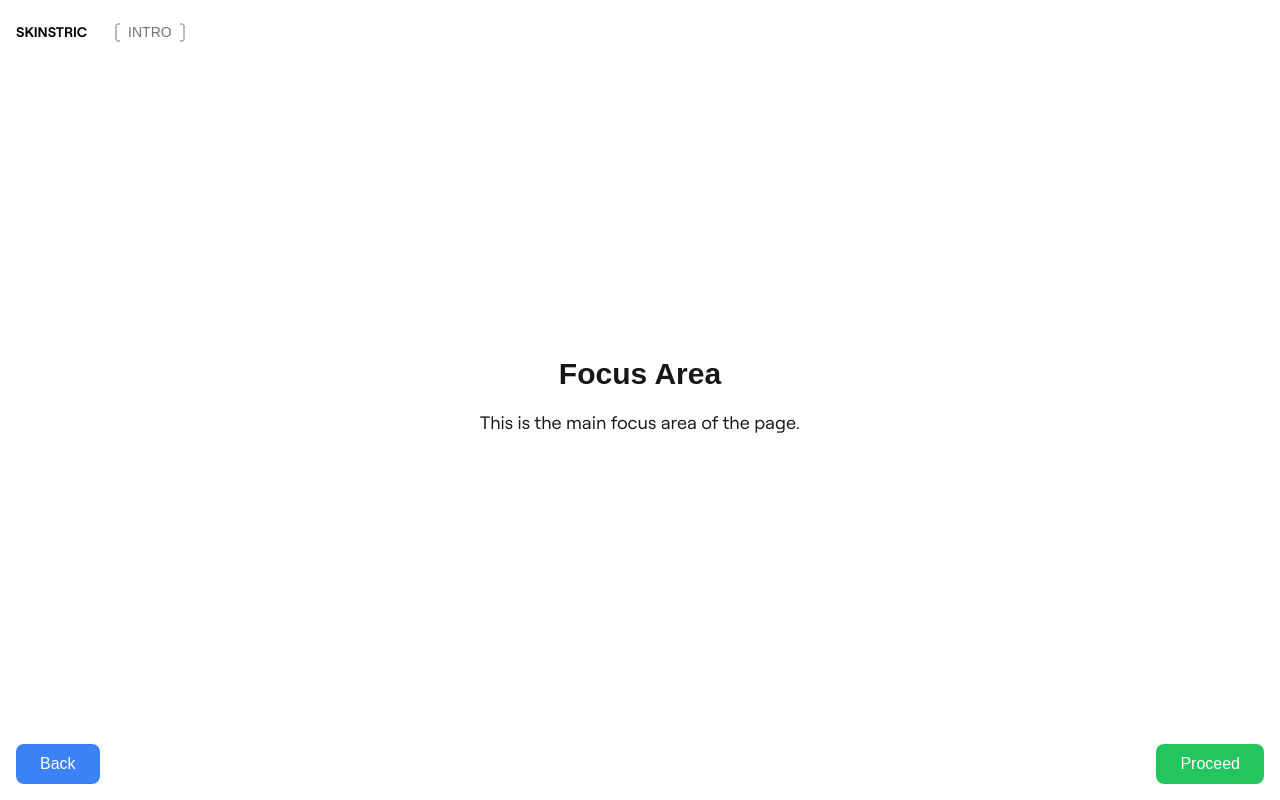
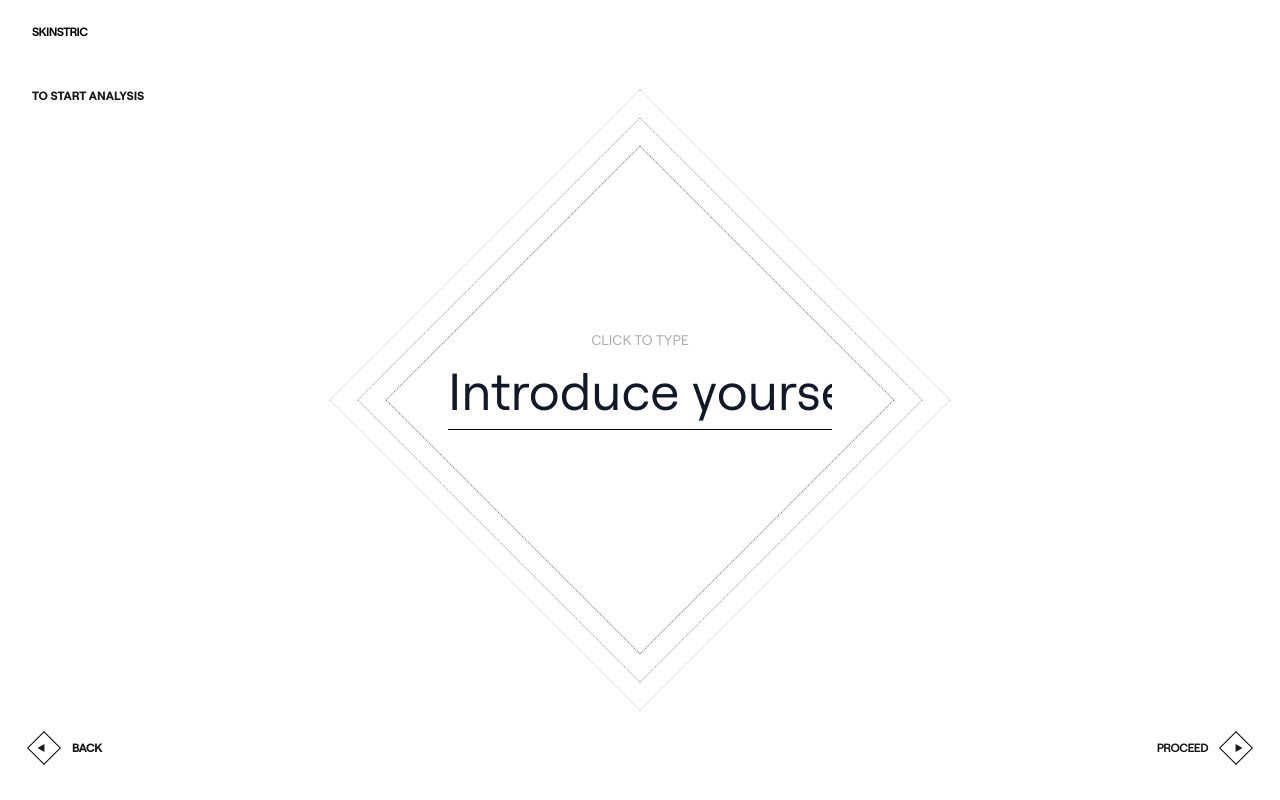
Before and after one commit to joseph8778/skinstric_jt, a Next.js app: page / in a window 1280 px wide. Built offline with nearby package versions, Linux system fonts and the light colour scheme.

Commit message:
finished basic styling of page

```diff
--- a/src/app/page.tsx
+++ b/src/app/page.tsx
@@ -1,27 +1,63 @@
 import { NavBar } from "@/components/NavBar";
-
+import Image from "next/image";
+import triangle from '../assets/Polygon.svg'
 
 export default function Home() {
   return (
-    <div className="w-full h-full flex flex-col">
-      {/* Navbar */}
-        <NavBar variant="primary">SKINSTRIC</NavBar>
+    <div className="w-screen h-screen flex flex-col overflow-hidden px-8">
+      <NavBar />
 
+      <main className="flex-grow flex flex-col justify-center items-center relative">
+        <h2 className="font-roobert font-bold absolute top-6 left-0 text-xs">TO START ANALYSIS</h2>
+        <div className="text-center pb-10">
+          <p className="font-roobert text-sm opacity-35">CLICK TO TYPE</p>
+          <input
+            type="text"
+            placeholder="Introduce yourself"
 
-      {/* Main Content */}
-      <main className="main-content flex-grow flex justify-center items-center">
-        <div className="text-center">
-          <h1 className="text-3xl font-semibold">Focus Area</h1>
-          <p className="mt-4 text-lg font-roobert">This is the main focus area of the page.</p>
+            className="
+              placeholder-gray-900
+              bg-transparent
+              border-b-[1px] border-black outline-none font-roobert font-[400]
+              -tracking-[5]
+              w-96 h-20 text-[52px]
+              text-center
+            "
+          />
         </div>
+        <div className="dot-square w-[360px] h-[360px] border border-dotted border-gray-500 absolute -z-10 rotate-45 "></div>
+        <div className="dot-square w-[400px] h-[400px] border border-dotted border-gray-400 absolute -z-10 rotate-45 "></div>
+        <div className="dot-square w-[440px] h-[440px] border border-dotted border-gray-300 absolute -z-10 rotate-45 "></div>
       </main>
 
-      <div className="footer w-full p-4 flex justify-between">
-        <button className="back-button px-6 py-2 bg-blue-500 text-white rounded-lg hover:bg-blue-600">
-          Back
+      <div className="footer w-full flex justify-between pb-10 px-0">
+        <button className="flex justify-center items-center font-roobert text-xs tracking-tighter font-bold">
+          <div className="w-[24px] h-[24px] border-black border  mr-4 -rotate-45 relative">
+            <Image width={8} height={8} src={triangle} alt=""
+            className="
+            top-[50%]
+            right-[50%]
+             translate-x-[25%]
+             translate-y-[-75%]
+             rotate-45
+             absolute"
+            />
+          </div>
+          BACK
         </button>
-        <button className="proceed-button px-6 py-2 bg-green-500 text-white rounded-lg hover:bg-green-600">
-          Proceed
+        <button className="flex justify-center items-center font-roobert font-semibold tracking-tighter text-xs">
+         PROCEED
+          <div className="w-[24px] h-[24px] border-black border rotate-[135deg]  ml-4 relative">
+          <Image width={8} height={8} src={triangle} alt=""
+            className="
+            top-[50%]
+            right-[50%]
+             translate-x-[25%]
+             translate-y-[-75%]
+             rotate-45
+             absolute"
+            />
+          </div>
         </button>
       </div>
     </div>
--- a/src/components/NavBar.tsx
+++ b/src/components/NavBar.tsx
@@ -4,34 +4,38 @@ import rightBracket from '../assets/rightBracket.svg';
 import leftBracket from '../assets/leftBracket.svg';
 import Image from "next/image";
 
-type ButtonProps = {
+type NavProps = {
+  onClick?: () => void;
   logo: "primaryStyle";
-  intro: "primaryStyle";
+  intro: "primaryStyle" | 'hidden';
   parent: "primaryStyle";
   logoText?: React.ReactNode;
   introText?: React.ReactNode;
 };
 
-export const NavBar = ({
+export const
+NavBar = ({
   logo = "primaryStyle",
-  intro = "primaryStyle",
+  intro = "hidden",
   parent = "primaryStyle",
   logoText = 'SKINSTRIC',
-  introText = 'INTRO'
-}: ButtonProps) => {
+  introText = 'INTRO',
+}: NavProps) => {
   const parentClasses = {
-    primaryStyle: "w-full h-16 flex justify-start items-center p-4",
+    primaryStyle: "w-full h-16 flex justify-start items-center",
   };
   const logoClasses = {
-    primaryStyle: "text-black font-roobert font-semibold text-sm",
+    primaryStyle: "tracking-tighter text-black font-roobert font-semibold text-xs",
   };
   const introClasses = {
     primaryStyle: "ml-7 flex justify-center items-center text-gray-900 opacity-60",
+    hidden: 'hidden'
   };
 
   return (
     <nav className={`${parentClasses[parent]}`}>
-      <button className={`${logoClasses[logo]}`} >
+      <button className={`
+        ${logoClasses[logo]}`} >
         {logoText}
       </button>
 
```
Also changed, not shown: src/assets/Polygon.svg (added), 1 other file (tests, documents, lock files or other folders).
